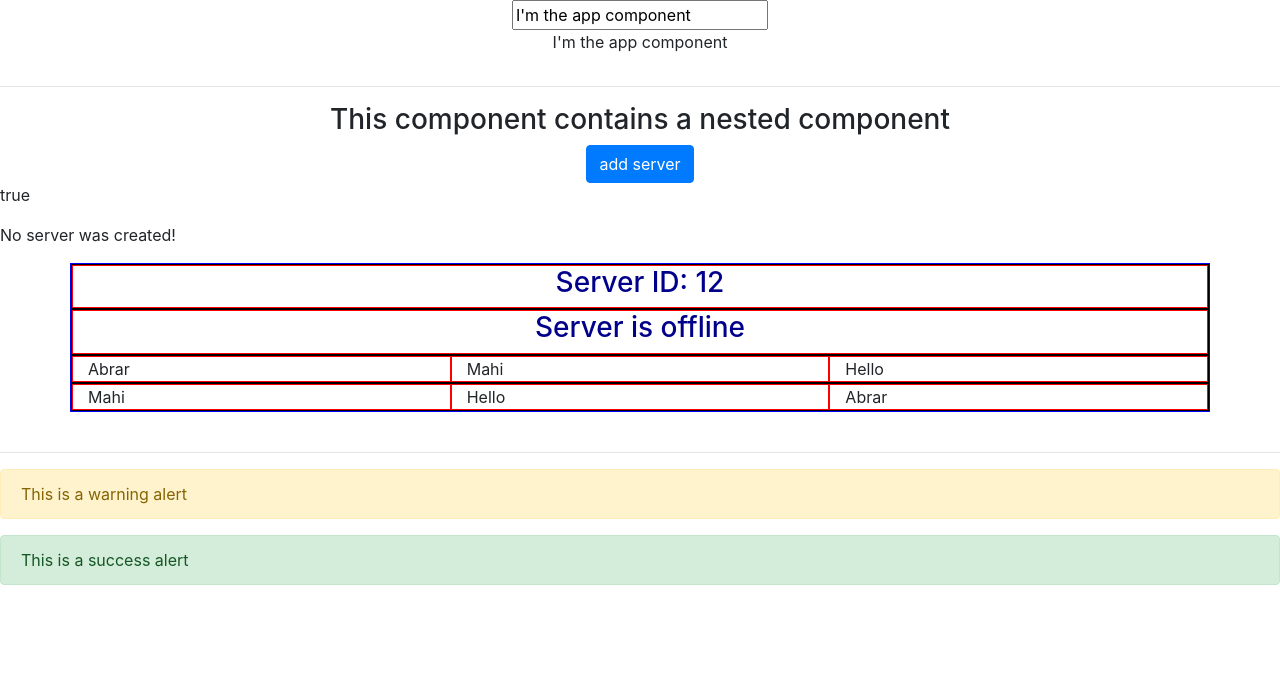
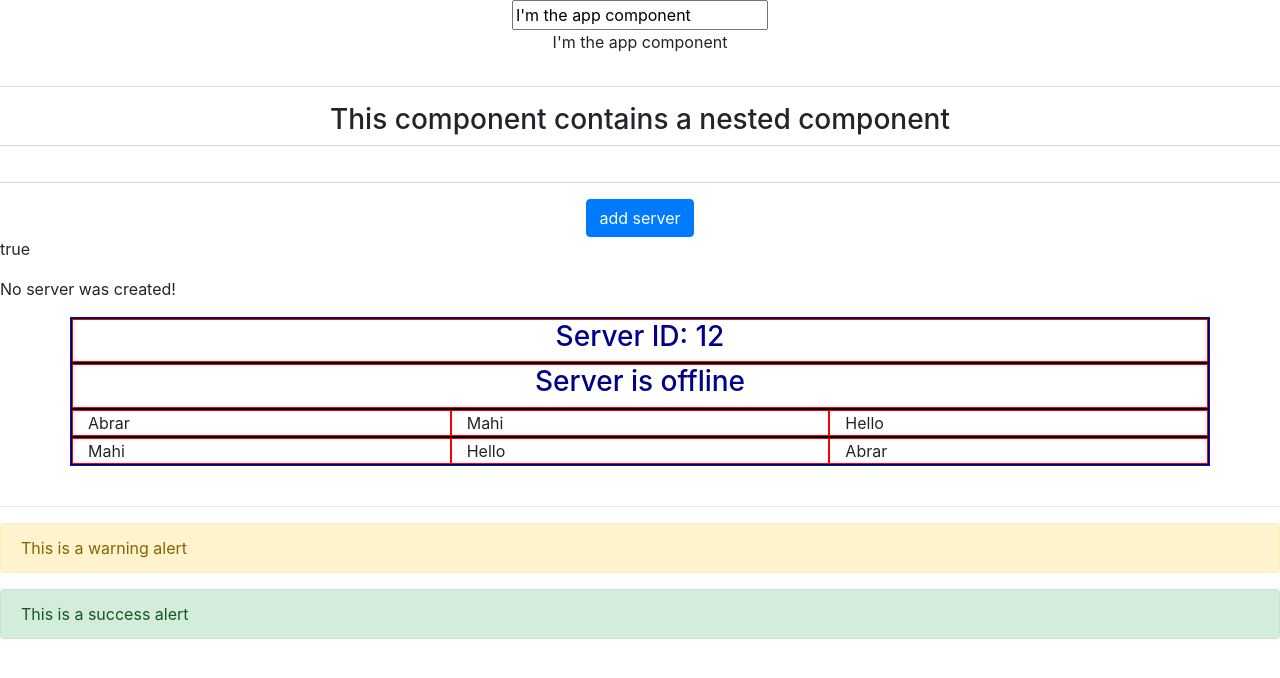
Before and after one commit to amahi2001/Angular-Practice, an Angular app: page / in a window 1280 px wide. Shown: the top 678 px of the page. Built offline with nearby package versions, Linux system fonts and the light colour scheme.

Commit message:
dynamically display text from input using event binding

```diff
--- a/src/app/nested/nested.component.html
+++ b/src/app/nested/nested.component.html
@@ -1,12 +1,17 @@
 <h3>This component contains a nested component</h3>
 <!-- allowing the button to be clicked after 2 secods via property binding -->
 <!-- clicking button will change server status via event binding -->
+<div class="row justify-content-center" (input)="onUpdateServerName($event)">
+    <input type="text" class="form-control">
+</div>
 <div class="row justify-content-center">
-  <button [disabled]="!allowNewServer" (click)="onCreateServer()" class="btn btn-primary" type="button">
-    add server
-  </button>
+    <p><strong>{{serverName}}</strong></p>
 </div>
-
+<div class="row justify-content-center">
+    <button [disabled]="!allowNewServer" (click)="onCreateServer()" class="btn btn-primary" type="button">
+        add server
+    </button>
+</div>
 <!-- setting text content via property binding -->
 <p [innerText]="allowNewServer"></p>
 <p>{{serverCreationStatus}}</p>
--- a/src/app/nested/nested.component.ts
+++ b/src/app/nested/nested.component.ts
@@ -13,6 +13,7 @@ import { Component, OnInit } from '@angular/core';
   styleUrls: ['./nested.component.css'],
 })
 export class NestedComponent implements OnInit {
+  serverName = '';
   allowNewServer: boolean = false;
   serverCreationStatus: string = 'No server was created!';
 
@@ -28,5 +29,10 @@ export class NestedComponent implements OnInit {
     this.serverCreationStatus = 'Server was created!';
   }
 
+  onUpdateServerName(event: Event){
+    // console.log(event);
+    this.serverName = (<HTMLInputElement> event.target).value;
+  }
+
   ngOnInit(): void {}
 }
```
